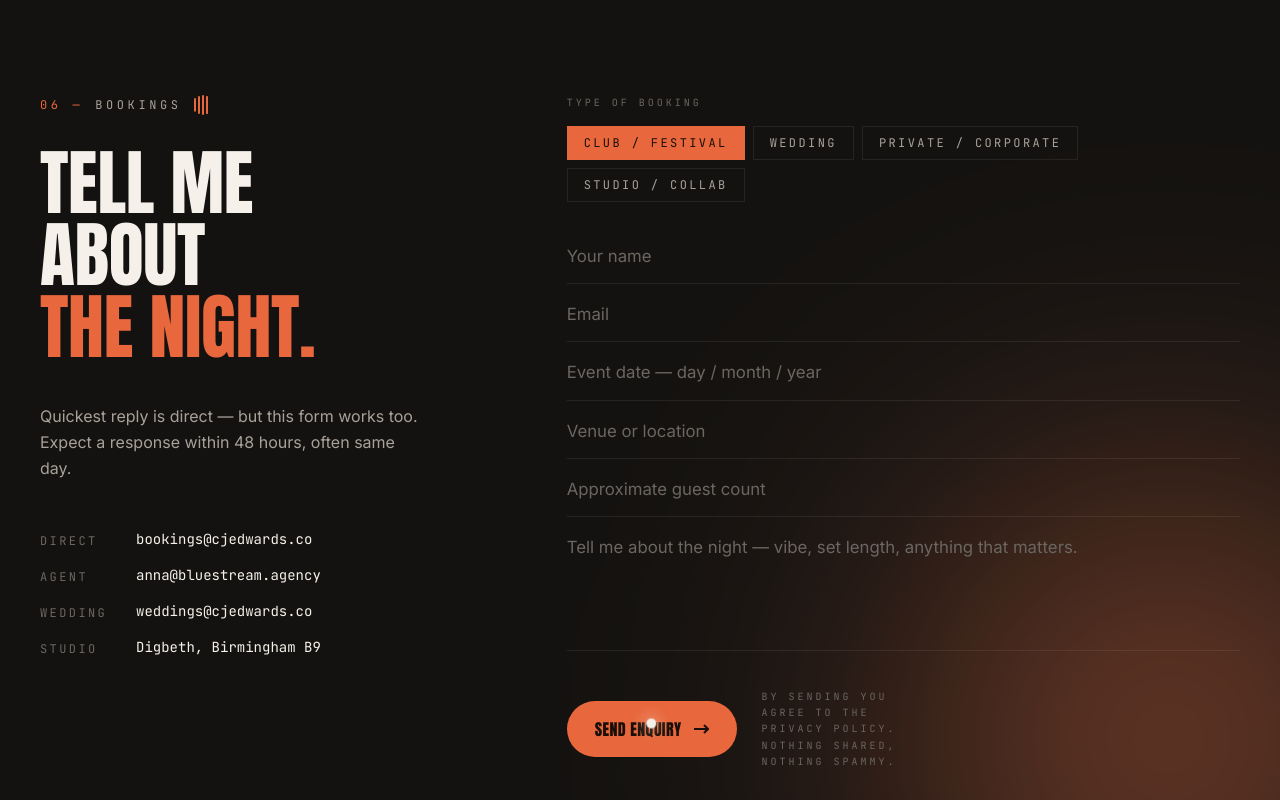
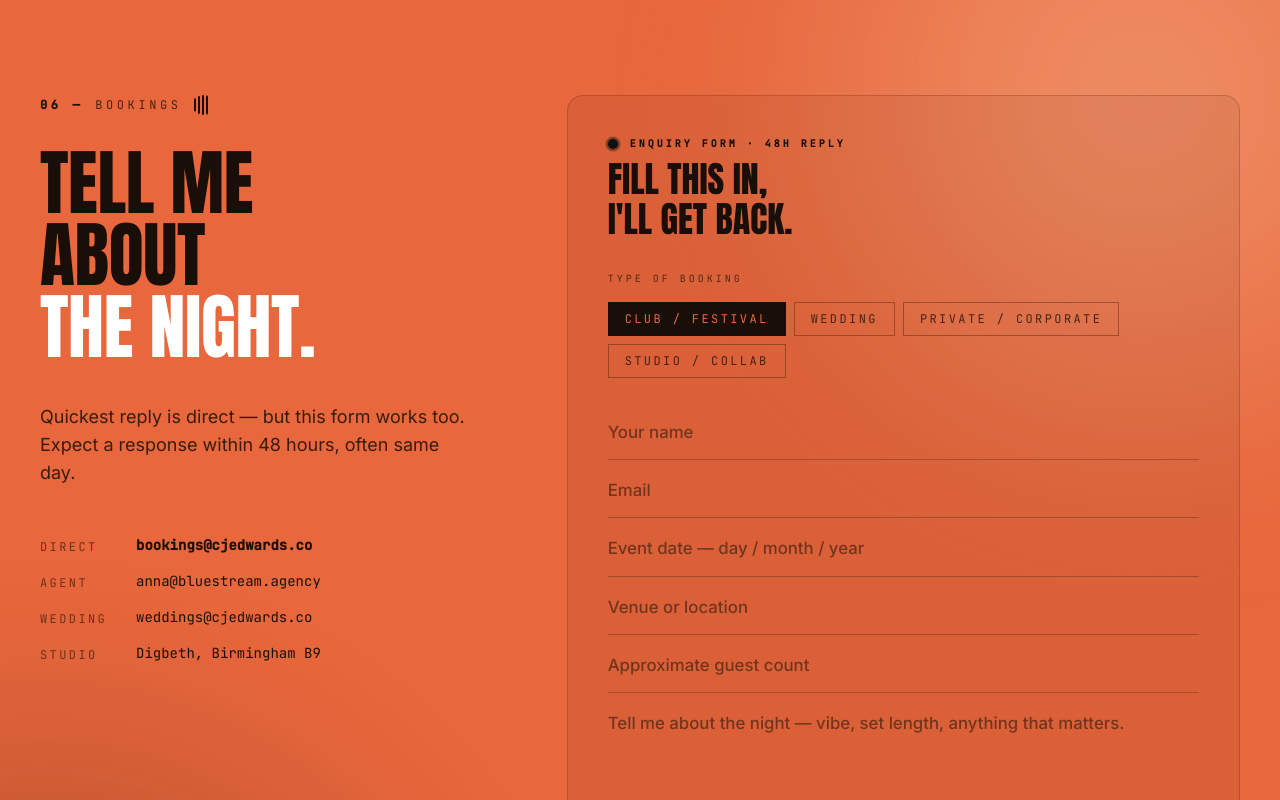
Before and after one commit to johnpbell7/CJ-Edwards, a React (Vite) app: page / in a window 1280 px wide. Shown: the part 6700-7500 px from the top of the page. Built offline with nearby package versions, Linux system fonts and the light colour scheme.

Commit message:
Booking section: full orange bg, dark form card, clearer CTA

```diff
--- a/src/App.jsx
+++ b/src/App.jsx
@@ -809,53 +809,64 @@
   };
 
   return (
-    <section id="book" className="relative px-5 md:px-10 py-28 md:py-40 border-t border-[var(--line)] bg-[var(--bg-2)] overflow-hidden">
+    <section id="book" className="book-section relative px-5 md:px-10 py-28 md:py-40 border-t border-[rgba(26,15,8,0.18)] bg-[var(--accent)] overflow-hidden">
+      {/* Warm-white radial glow top-right and dark glow bottom-left — both read on orange */}
       <div
-        className="ambient-glow"
+        className="absolute pointer-events-none"
         style={{
-          width: "55vw", height: "55vw", bottom: "-20%", right: "-15%",
-          background: "radial-gradient(circle, rgba(232,103,60,0.6) 0%, transparent 65%)",
-          animation: "ambientA 10s ease-in-out infinite"
+          width: "60vw", height: "60vw", top: "-15%", right: "-15%",
+          background: "radial-gradient(circle, rgba(255,225,190,0.45) 0%, transparent 65%)",
+          filter: "blur(70px)",
+          animation: "ambientA 10s ease-in-out infinite",
+        }}
+      ></div>
+      <div
+        className="absolute pointer-events-none"
+        style={{
+          width: "55vw", height: "55vw", bottom: "-22%", left: "-18%",
+          background: "radial-gradient(circle, rgba(26,15,8,0.55) 0%, transparent 65%)",
+          filter: "blur(80px)",
+          animation: "ambientB 12s ease-in-out infinite",
         }}
       ></div>
 
-      <div className="relative z-10 grid md:grid-cols-12 gap-10 md:gap-16">
+      <div className="relative z-10 grid md:grid-cols-12 gap-10 md:gap-16 text-[#1a0f08]">
         <div className="md:col-span-5">
           <Reveal>
-            <div className="font-mono text-xs uppercase tracking-[0.3em] text-[var(--ink-dim)] mb-8 flex items-center gap-3">
-              <span className="text-[var(--accent)]">06 —</span>
+            <div className="font-mono text-xs uppercase tracking-[0.3em] text-[rgba(26,15,8,0.78)] mb-8 flex items-center gap-3">
+              <span className="text-[#1a0f08] font-semibold">06 —</span>
               <span>Bookings</span>
               <WaveAccent bars={4} />
             </div>
-            <h2 className="font-display display-tight text-[16vw] md:text-7xl mb-10">
-              Tell me<br />about<br /><span className="text-[var(--accent)]">the night.</span>
+            <h2 className="font-display display-tight text-[16vw] md:text-7xl mb-10 text-[#1a0f08]">
+              Tell me<br />about<br /><span className="text-white">the night.</span>
             </h2>
-            <p className="text-[var(--ink-dim)] leading-relaxed max-w-[38ch] mb-12">
+            <p className="text-[rgba(26,15,8,0.85)] leading-relaxed max-w-[38ch] mb-12 text-base md:text-lg">
               Quickest reply is direct — but this form works too. Expect a response within 48 hours, often same day.
             </p>
 
             <div className="space-y-4 font-mono text-sm">
               <div className="flex gap-4">
-                <span className="text-[var(--ink-mute)] w-20 text-xs uppercase tracking-[0.2em] pt-1">Direct</span>
-                <a href="mailto:bookings@cjedwards.co" className="hover-link text-[var(--ink)]">
+                <span className="text-[rgba(26,15,8,0.6)] w-20 text-xs uppercase tracking-[0.2em] pt-1">Direct</span>
+                <a href="mailto:bookings@cjedwards.co" className="hover-link text-[#1a0f08] font-semibold">
                   bookings@cjedwards.co
                 </a>
               </div>
               <div className="flex gap-4">
-                <span className="text-[var(--ink-mute)] w-20 text-xs uppercase tracking-[0.2em] pt-1">Agent</span>
-                <a href="mailto:anna@bluestream.agency" className="hover-link text-[var(--ink)]">
+                <span className="text-[rgba(26,15,8,0.6)] w-20 text-xs uppercase tracking-[0.2em] pt-1">Agent</span>
+                <a href="mailto:anna@bluestream.agency" className="hover-link text-[#1a0f08]">
                   anna@bluestream.agency
                 </a>
               </div>
               <div className="flex gap-4">
-                <span className="text-[var(--ink-mute)] w-20 text-xs uppercase tracking-[0.2em] pt-1">Wedding</span>
-                <a href="mailto:weddings@cjedwards.co" className="hover-link text-[var(--ink)]">
+                <span className="text-[rgba(26,15,8,0.6)] w-20 text-xs uppercase tracking-[0.2em] pt-1">Wedding</span>
+                <a href="mailto:weddings@cjedwards.co" className="hover-link text-[#1a0f08]">
                   weddings@cjedwards.co
                 </a>
               </div>
               <div className="flex gap-4">
-                <span className="text-[var(--ink-mute)] w-20 text-xs uppercase tracking-[0.2em] pt-1">Studio</span>
-                <span className="text-[var(--ink)]">Digbeth, Birmingham B9</span>
+                <span className="text-[rgba(26,15,8,0.6)] w-20 text-xs uppercase tracking-[0.2em] pt-1">Studio</span>
+                <span className="text-[#1a0f08]">Digbeth, Birmingham B9</span>
               </div>
             </div>
           </Reveal>
@@ -863,9 +874,17 @@
 
         <div className="md:col-span-7">
           <Reveal delay={100}>
-            <div className="space-y-0">
+            <div className="bg-[rgba(26,15,8,0.06)] border border-[rgba(26,15,8,0.18)] rounded-2xl p-6 md:p-10 backdrop-blur-sm">
+              <div className="flex items-center gap-3 mb-2">
+                <span className="radar-ping" style={{ filter: "hue-rotate(180deg) saturate(0)" }}></span>
+                <span className="font-mono text-[10px] uppercase tracking-[0.3em] text-[#1a0f08] font-semibold">Enquiry form · 48h reply</span>
+              </div>
+              <div className="font-display text-3xl md:text-4xl mb-8 leading-[0.95] text-[#1a0f08]">
+                Fill this in,<br />I'll get back.
+              </div>
+
               <div className="mb-6">
-                <div className="font-mono text-[10px] uppercase tracking-[0.3em] text-[var(--ink-mute)] mb-4">Type of booking</div>
+                <div className="font-mono text-[10px] uppercase tracking-[0.3em] text-[rgba(26,15,8,0.7)] mb-4">Type of booking</div>
                 <div className="flex flex-wrap gap-2">
                   {["Club / festival", "Wedding", "Private / corporate", "Studio / collab"].map((t) => (
                     <button
@@ -873,8 +892,8 @@
                       onClick={() => setType(t)}
                       className={`press px-4 py-2 text-xs font-mono uppercase tracking-[0.2em] border transition-all duration-300 ${
                         type === t
-                          ? "border-[var(--accent)] bg-[var(--accent)] text-[#1a0f08]"
-                          : "border-[var(--line)] text-[var(--ink-dim)] hover:border-[var(--ink-dim)] hover:text-[var(--ink)]"
+                          ? "border-[#1a0f08] bg-[#1a0f08] text-[var(--accent)]"
+                          : "border-[rgba(26,15,8,0.35)] text-[rgba(26,15,8,0.78)] hover:border-[#1a0f08] hover:text-[#1a0f08]"
                       }`}
                     >
                       {t}
@@ -891,11 +910,11 @@
               <textarea placeholder="Tell me about the night — vibe, set length, anything that matters." rows="4" className="input-bare resize-none"></textarea>
 
               <div className="pt-8 flex flex-wrap items-center gap-6">
-                <MagneticButton onClick={handleSubmit}>
+                <MagneticButton onClick={handleSubmit} className="!bg-[#1a0f08] !text-[var(--accent)]">
                   {sent ? "RECEIVED — TALK SOON" : "SEND ENQUIRY"}
                   {!sent && <svg width="16" height="10" viewBox="0 0 16 10" fill="none"><path d="M1 5h14M11 1l4 4-4 4" stroke="currentColor" strokeWidth="2"/></svg>}
                 </MagneticButton>
-                <span className="font-mono text-[10px] uppercase tracking-[0.3em] text-[var(--ink-mute)] max-w-[28ch] leading-relaxed">
+                <span className="font-mono text-[10px] uppercase tracking-[0.3em] text-[rgba(26,15,8,0.65)] max-w-[28ch] leading-relaxed">
                   By sending you agree to the privacy policy. Nothing shared, nothing spammy.
                 </span>
               </div>
--- a/src/index.css
+++ b/src/index.css
@@ -478,3 +478,16 @@
   @media (max-width: 640px) {
     .display-tight { letter-spacing: 0; line-height: 0.88; }
   }
+
+  /* Booking section — dark-on-amber overrides */
+  .book-section .input-bare {
+    color: #1a0f08;
+    border-bottom-color: rgba(26,15,8,0.28);
+    caret-color: #1a0f08;
+    font-weight: 500;
+  }
+  .book-section .input-bare::placeholder { color: rgba(26,15,8,0.55); }
+  .book-section .input-bare:focus { border-bottom-color: #1a0f08; }
+  .book-section .wave-accent span { background: #1a0f08; }
+  .book-section .radar-ping::before,
+  .book-section .radar-ping::after { background: #1a0f08; }
```
